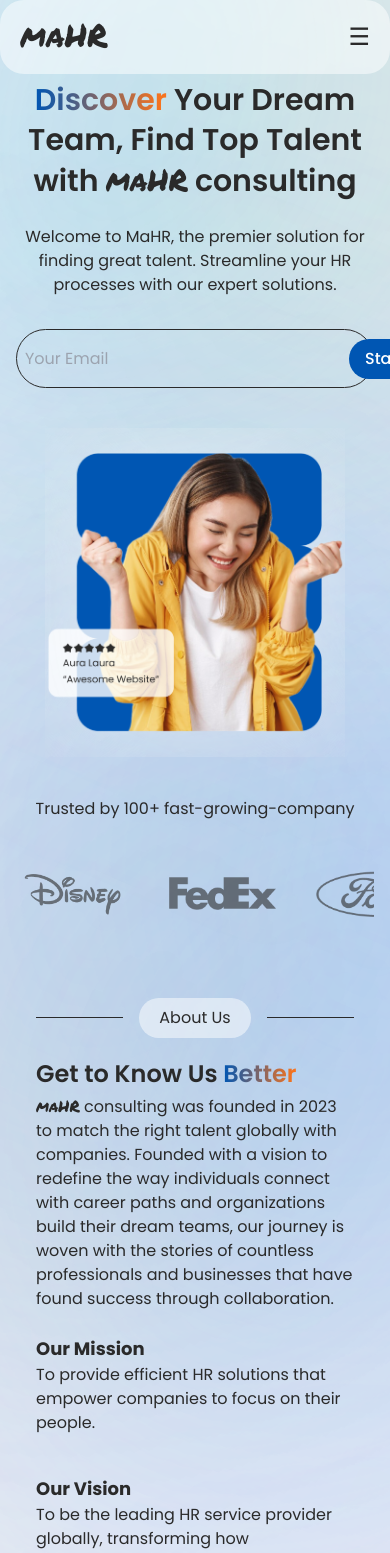
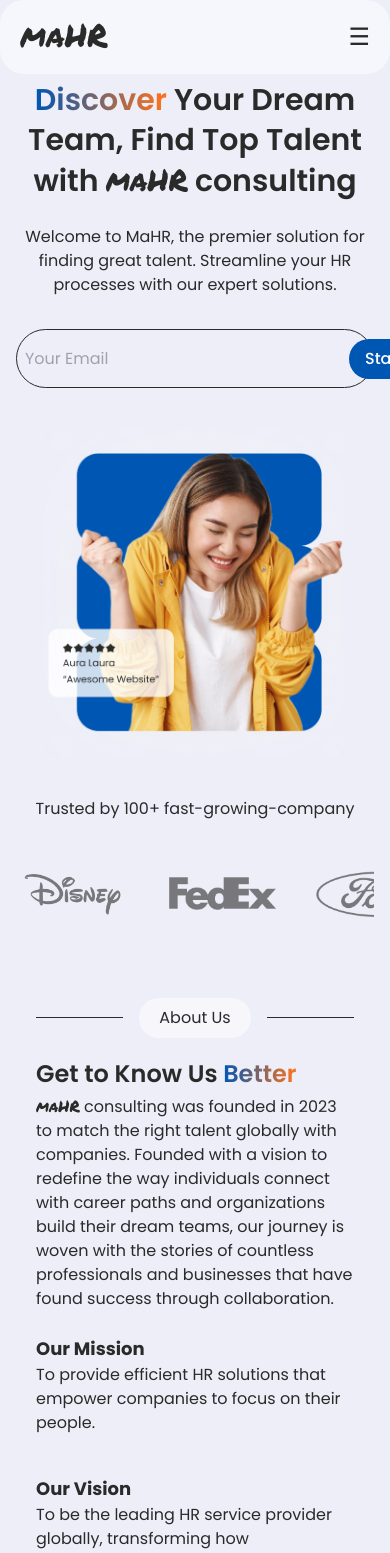
Before and after one commit to chimaris/maHR, a Next.js app: page / in a window 390 px wide. Shown: the top 1553 px of the page. Built offline with nearby package versions, Linux system fonts and the light colour scheme.

Commit message:
corrections

```diff
--- a/app/globals.css
+++ b/app/globals.css
@@ -113,3 +113,18 @@
 	background: rgba(246, 205, 23, 0.5);
 	filter: blur(250px);
 }
+
+/* on mobile view */
+
+@media (max-width: 640px) {
+	.rectangle-10,
+	.rectangle-4,
+	.rectangle-5,
+	.rectangle-6,
+	.rectangle-7,
+	.rectangle-8,
+	.rectangle-9,
+	.rectangle-13 {
+		display: none;
+	}
+}
--- a/app/layout.tsx
+++ b/app/layout.tsx
@@ -1,17 +1,5 @@
 import type { Metadata } from "next";
-import localFont from "next/font/local";
 import "./globals.css";
-
-const geistSans = localFont({
-	src: "./fonts/GeistVF.woff",
-	variable: "--font-geist-sans",
-	weight: "100 900",
-});
-const geistMono = localFont({
-	src: "./fonts/GeistMonoVF.woff",
-	variable: "--font-geist-mono",
-	weight: "100 900",
-});
 
 export const metadata: Metadata = {
 	title: "maHR Consulting",
@@ -25,7 +13,7 @@ export default function RootLayout({
 }>) {
 	return (
 		<html lang="en">
-			<body className={`${geistSans.variable} ${geistMono.variable} antialiased`}>{children}</body>
+			<body>{children}</body>
 		</html>
 	);
 }
```
